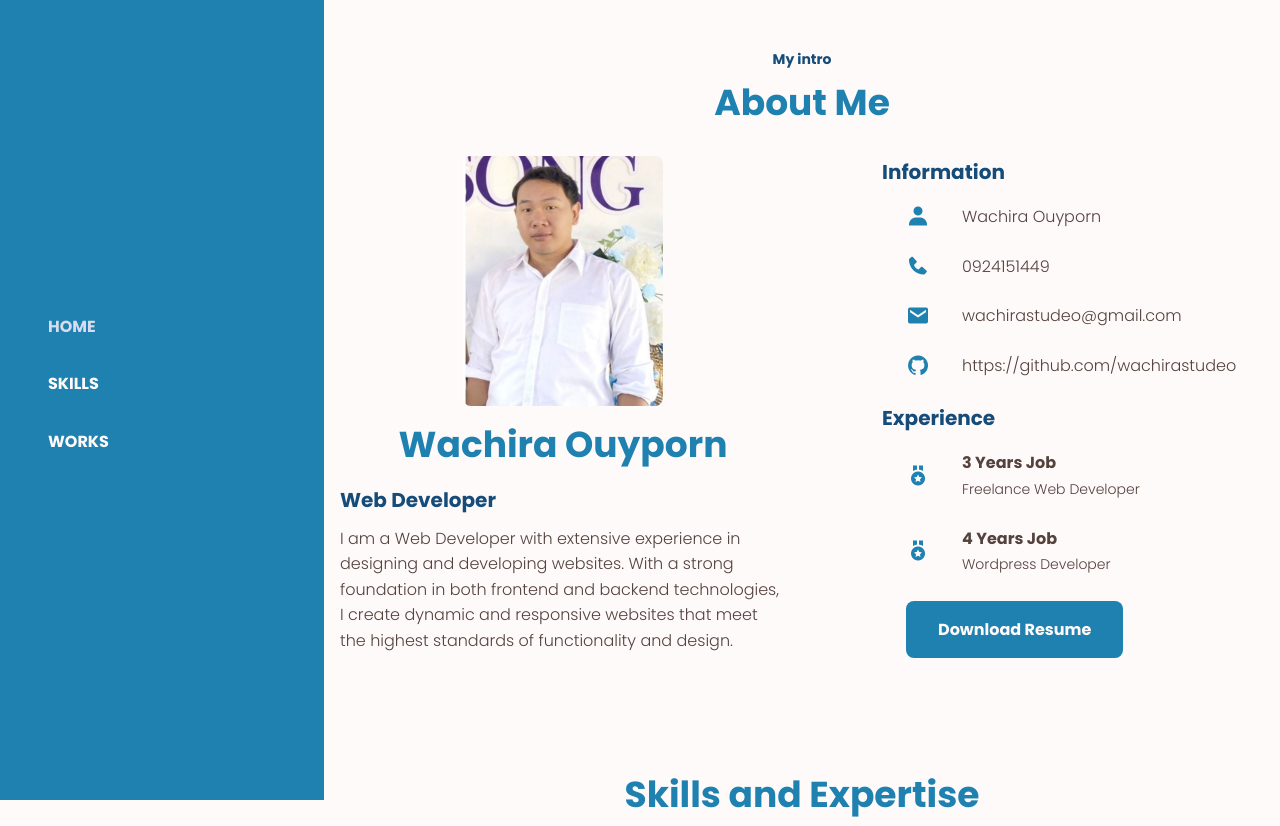
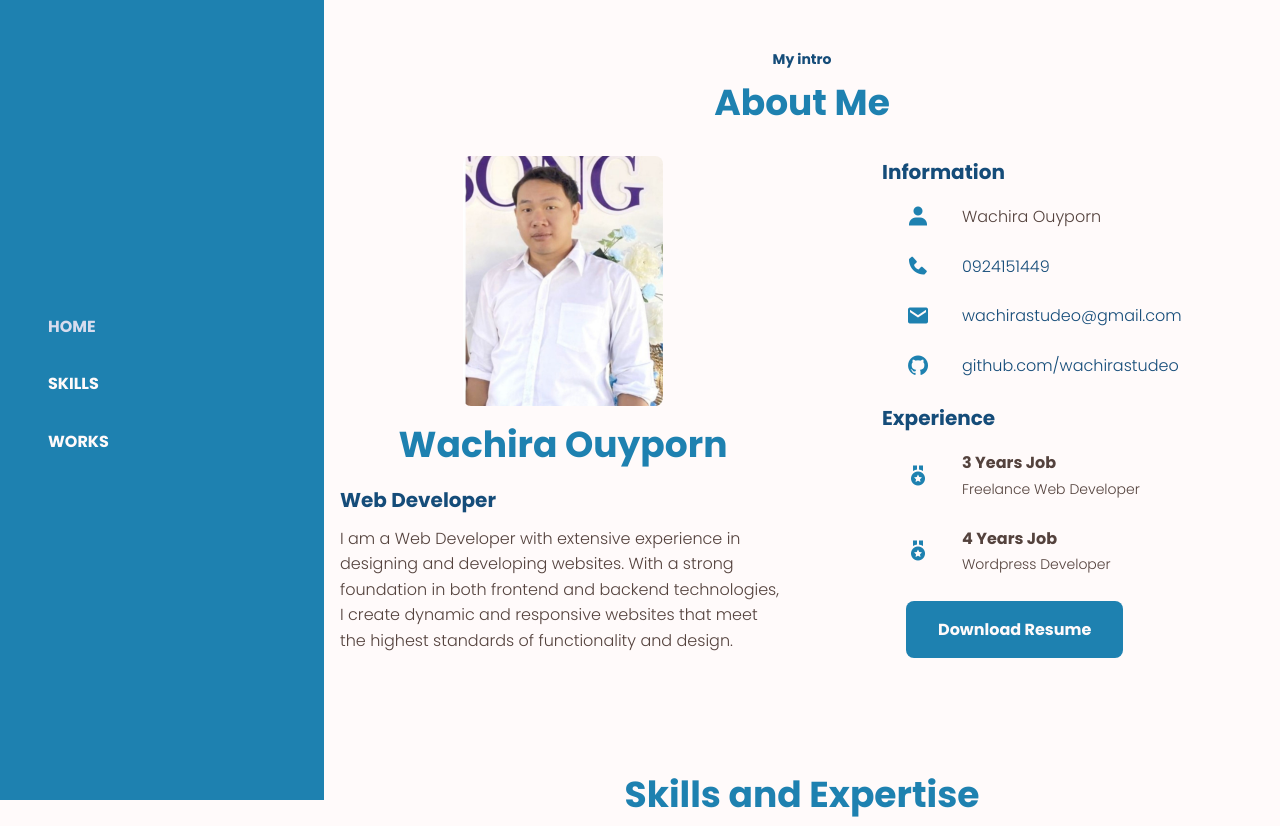
Before and after one commit to wachirastudeo/wachirastudeo.github.io, a plain HTML site: page index.html in a window 1280 px wide. Shown: the top 826 px of the page. Drawn offline with nearby package versions, Linux system fonts and the light colour scheme.

Commit message:
update color link

```diff
--- a/index.html
+++ b/index.html
@@ -88,8 +88,7 @@
                         </div>
                         <div class="about__information-data">
                             <i class='bx bxl-github about__information-icon'></i>
-                            <span> <a target="_blank"
-                                    href="https://github.com/wachirastudeo">https://github.com/wachirastudeo
+                            <span> <a target="_blank" href="https://github.com/wachirastudeo">github.com/wachirastudeo
 
                                 </a></span>
                         </div>
@@ -244,11 +243,11 @@
                     <img src="img/work_3.jpg" alt="App Design" title="App Design">
 
                     <div class="works__data">
-                        <a href="https://blog.eduhub.tv/" target="_blank" class="works__link"><i
+                        <a href="https://blog.eduhub.tv" target="_blank" class="works__link"><i
                                 class="bx bx-link-alt"></i></a>
                         <span class="works__title">Web eduhub</span>
                     </div>
-                </div>s
+                </div>
 
 
 
--- a/style.css
+++ b/style.css
@@ -19,6 +19,7 @@
   --first-color-light: #eae7e6;
   --first-color-light-dark: #d7dcee;
   --first-color-lighten: #fffafa;
+  --link-color: #154c79;
 
   /* Font & Typography */
   --body-font: "Poppins", sans-serif;
@@ -91,7 +92,7 @@ ul {
 
 a {
   text-decoration: none;
-  color: var(--text-color);
+  color: var(--link-color);
 }
 
 img {
@@ -334,6 +335,7 @@ img {
   align-items: center;
   padding-left: 1.5rem;
   margin-bottom: var(--mb-3);
+  font-weight: 500;
 }
 
 .about__information-icon {
```
